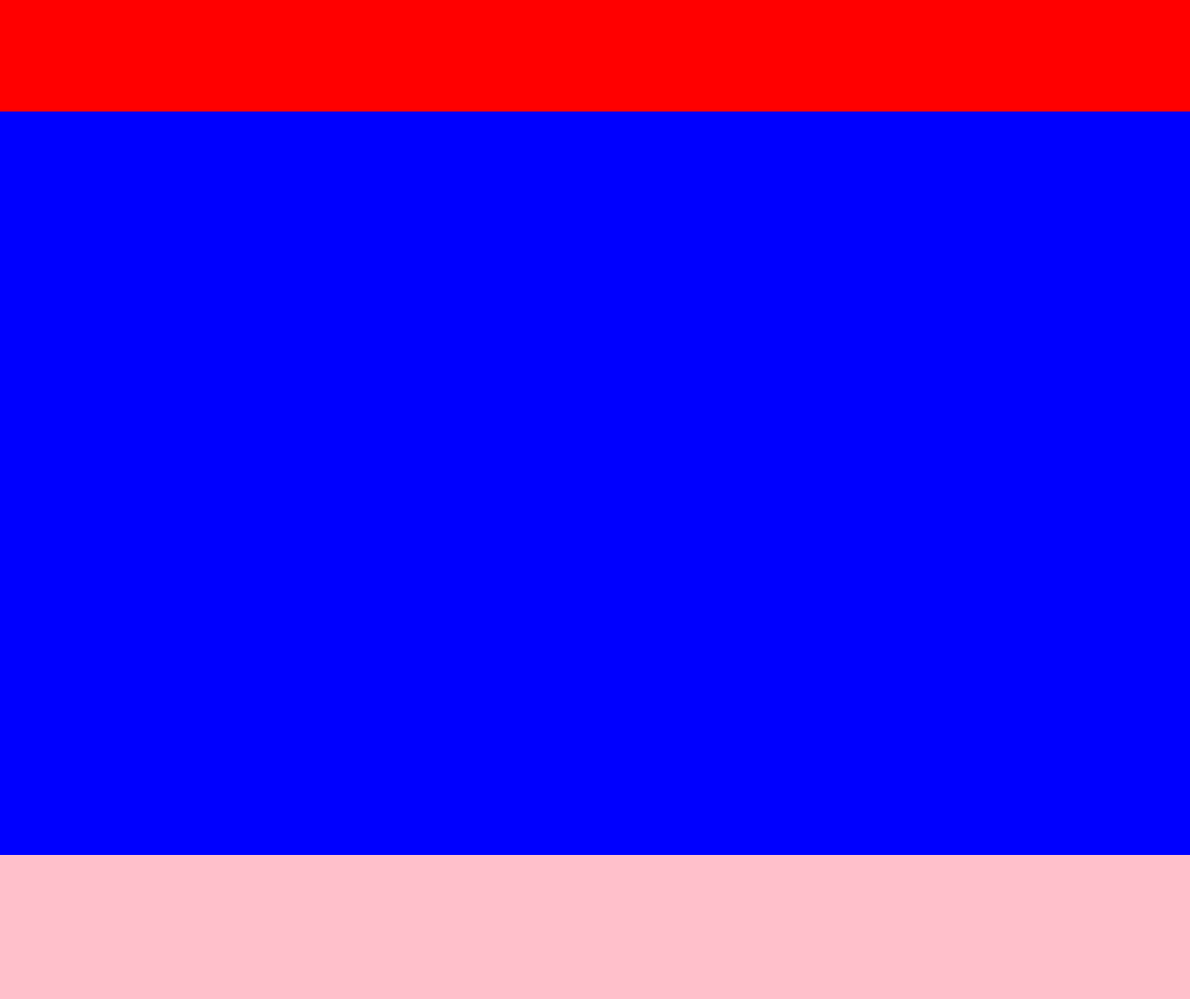
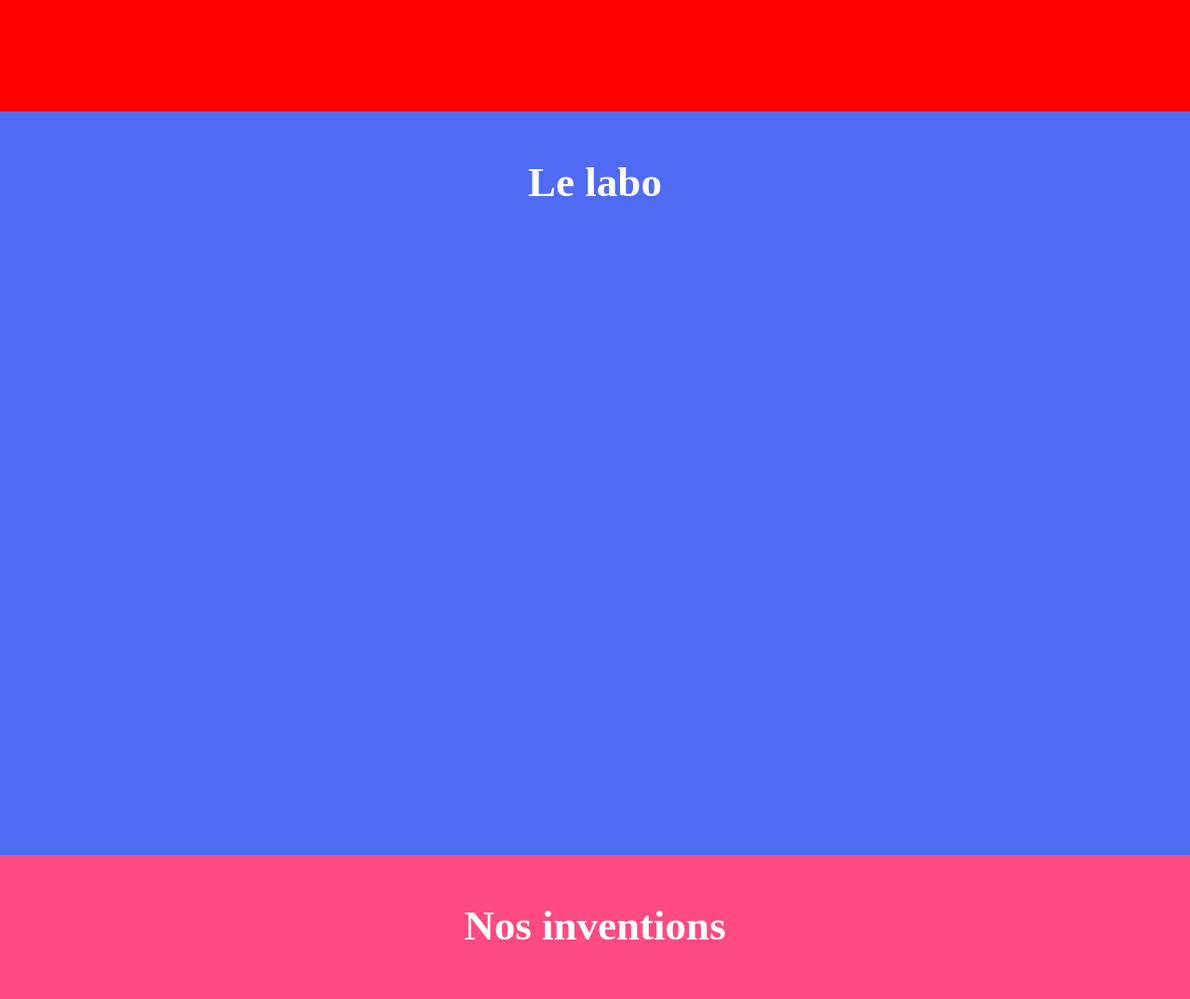
Before and after one commit to Valmasdelentin/OnepageMMI, a plain HTML site: page index.html in a window 1280 px wide. Shown: the part 680-1755 px from the top of the page at 93% size. Drawn offline with nearby package versions, Linux system fonts and the light colour scheme.

Commit message:
debut sections

```diff
--- a/css/style.css
+++ b/css/style.css
@@ -101,12 +101,12 @@ body {
 }
 
 .section#LeLabo {
-  background-color: blue;
+  background-color: #4f6bf3;
   width: 100%;
   height: 100vh;
 }
 .section#NosInventions {
-  background-color: pink;
+  background-color: #ff4b82;
   width: 100%;
   height: 100vh;
 }
@@ -135,6 +135,16 @@ body {
     margin-left: auto;
 }
 
+.section h2
+{
+  color: white;
+  margin: auto;
+  text-align: center;
+  padding: 50px;
+  font-size: 45px;
+  font-family: font/neon_80s;
+}
+
 @media screen and (max-width: 720px) {
   .header{
     position:relative;
--- a/index.html
+++ b/index.html
@@ -27,8 +27,12 @@
 <div class="section" id="home">
 	<div class="logo"></div>
 </div>
-<div class="section" id="LeLabo"></div>
-<div class="section" id="NosInventions"></div>
+<div class="section" id="LeLabo">
+	<h2>Le labo</h2>
+</div>
+<div class="section" id="NosInventions">
+	<h2>Nos inventions</h2>
+</div>
 <div class="section" id="Donation"></div>
 <div class="section" id="Newsletter"></div>
 <div class="section" id="Contact"></div>
```
Also changed, not shown: font/neon_80s/EP Free Font License.txt (added), font/neon_80s/Neon.ttf (added), font/neon_80s/Neon80s.jpg (added).
